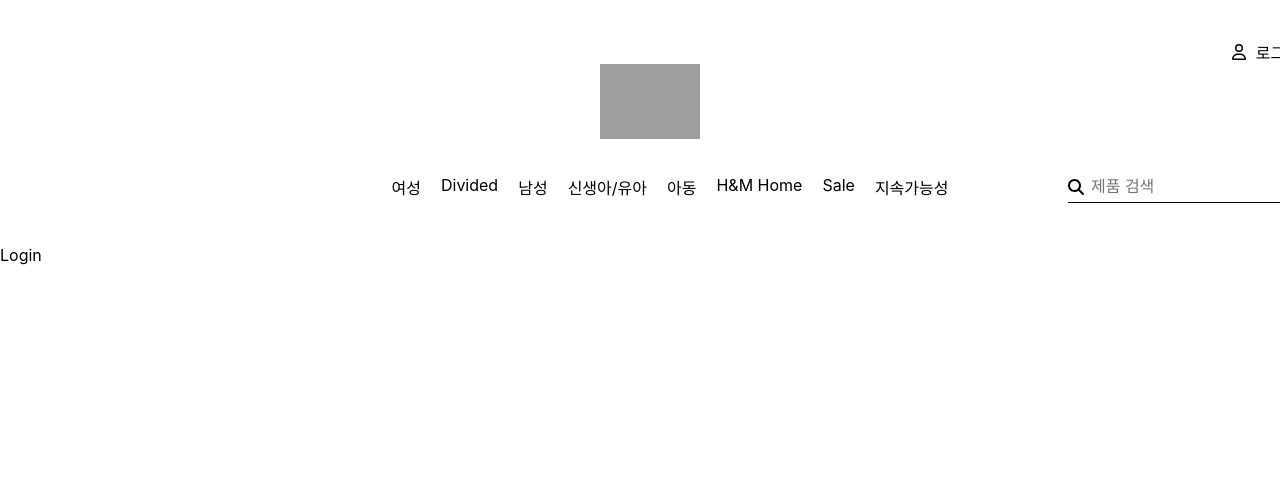
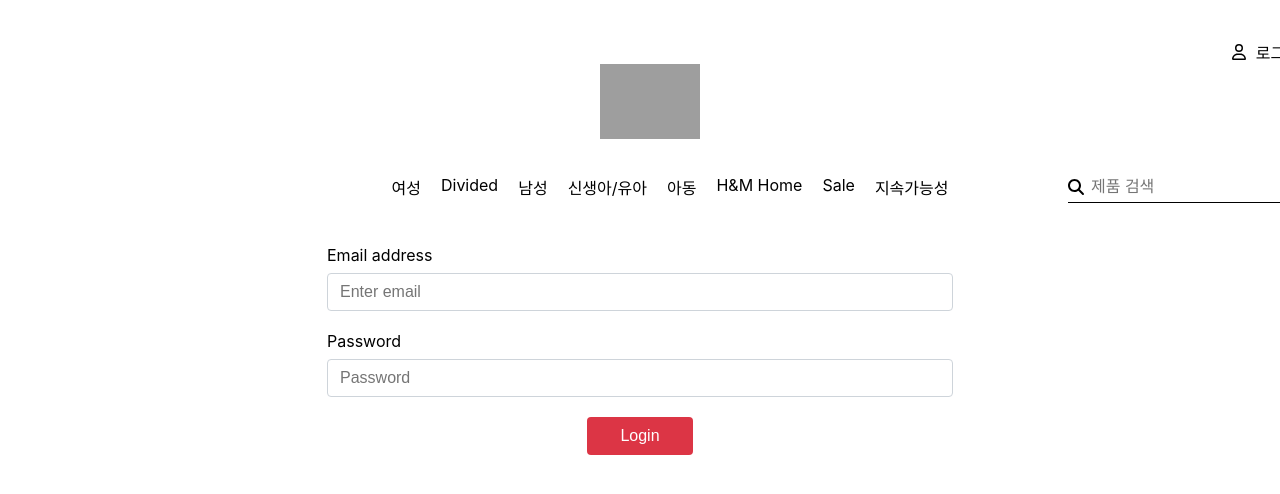
Before and after one commit to Jaeheon-So/simple-shopping-mall, a React (Create React App) app: page /login in a window 1280 px wide. Shown: the top 494 px of the page. Built offline with nearby package versions, Linux system fonts and the light colour scheme; grey boxes are pictures that could not be loaded.

Commit message:
feat: add login, logout function

```diff
--- a/package.json
+++ b/package.json
@@ -10,8 +10,10 @@
     "@testing-library/jest-dom": "^5.16.5",
     "@testing-library/react": "^13.4.0",
     "@testing-library/user-event": "^13.5.0",
+    "bootstrap": "^5.2.3",
     "node-sass": "^7.0.3",
     "react": "^18.2.0",
+    "react-bootstrap": "^2.7.0",
     "react-dom": "^18.2.0",
     "react-router-dom": "^6.6.1",
     "react-scripts": "5.0.1",
--- a/src/App.js
+++ b/src/App.js
@@ -1,18 +1,26 @@
+import { useState } from "react";
 import { Route, Routes } from "react-router-dom";
 import "./App.scss";
+// import 'bootstrap/dist/css/bootstrap.min.css';
 import Header from "./components/Header";
 import Login from "./pages/Login";
+import PrivateRoute from "./pages/PrivateRoute";
 import ProductAll from "./pages/ProductAll";
-import ProductDetail from "./pages/ProductDetail";
+
+// 로그인 기능 보강
+// 상품 디테일 페이지 만들기
 
 function App() {
+  let [auth, setAuth] = useState(
+    localStorage.getItem("login") === "true" ? true : false
+  );
   return (
     <div className="App">
-      <Header />
+      <Header auth={auth} setAuth={setAuth} />
       <Routes>
-        <Route path="/" element={<ProductAll />} />
-        <Route path="/login" element={<Login />} />
-        <Route path="/product/:id" element={<ProductDetail />} />
+        <Route path="/" element={<ProductAll auth={auth} />} />
+        <Route path="/login" element={<Login setAuth={setAuth} />} />
+        <Route path="/product/:id" element={<PrivateRoute auth={auth} />} />
       </Routes>
     </div>
   );
--- a/src/components/Header.js
+++ b/src/components/Header.js
@@ -5,8 +5,18 @@
 import { useNavigate } from "react-router-dom";
 import Navbar from "./Navbar";
 
-const Header = () => {
+const Header = ({ auth, setAuth }) => {
   const navigate = useNavigate();
+
+  const handleLogInOut = () => {
+    if (auth) {
+      if (window.confirm("정말로 로그아웃 하시겠습니까?")) {
+        setAuth(false);
+        localStorage.removeItem("login");
+        navigate("/");
+      }
+    } else navigate("/login");
+  };
 
   const goMainPage = () => {
     navigate("/");
@@ -15,9 +25,9 @@
   return (
     <header>
       <div className="login-wrapper">
-        <div className="login-btn">
+        <div className="login-btn" onClick={handleLogInOut}>
           <FontAwesomeIcon icon={faUser} />
-          <div>로그인</div>
+          <div>{auth ? "로그아웃" : "로그인"}</div>
         </div>
       </div>
       <div className="logo">
--- a/src/pages/Login.js
+++ b/src/pages/Login.js
@@ -1,7 +1,69 @@
-import React from "react";
+import React, { useRef, useState } from "react";
+import Button from "react-bootstrap/Button";
+import Form from "react-bootstrap/Form";
+import { useNavigate } from "react-router-dom";
+import "./Login.scss";
 
-const Login = () => {
-  return <div>Login</div>;
+const Login = ({ setAuth }) => {
+  let navigate = useNavigate();
+  let [loginForm, setLoginForm] = useState({ email: "", password: "" });
+  let emailRef = useRef();
+  let passwordRef = useRef();
+
+  const handleInputValue = (e) => {
+    const { value, name } = e.target;
+    setLoginForm({
+      ...loginForm,
+      [name]: value.trim(),
+    });
+  };
+
+  const handleSubmit = (e) => {
+    e.preventDefault();
+    if (loginForm.email.length === 0) {
+      emailRef.current.focus();
+      return;
+    }
+    if (loginForm.password.length === 0) {
+      passwordRef.current.focus();
+      return;
+    }
+    setAuth(true);
+    localStorage.setItem("login", "true");
+    navigate("/");
+  };
+
+  return (
+    <div className="form-wrapper">
+      <Form onSubmit={(e) => handleSubmit(e)}>
+        <Form.Group className="label" controlId="formBasicEmail">
+          <Form.Label className="title">Email address</Form.Label>
+          <Form.Control
+            type="email"
+            name="email"
+            ref={emailRef}
+            placeholder="Enter email"
+            onChange={(e) => handleInputValue(e)}
+          />
+        </Form.Group>
+        <Form.Group className="label" controlId="formBasicPassword">
+          <Form.Label className="title">Password</Form.Label>
+          <Form.Control
+            type="password"
+            name="password"
+            ref={passwordRef}
+            placeholder="Password"
+            onChange={(e) => handleInputValue(e)}
+          />
+        </Form.Group>
+        <Form.Group className="login" controlId="formBasicPassword">
+          <Button variant="primary" type="submit">
+            Login
+          </Button>
+        </Form.Group>
+      </Form>
+    </div>
+  );
 };
 
 export default Login;
--- /dev/null
+++ b/src/pages/Login.scss
@@ -0,0 +1,49 @@
+.form-wrapper {
+  display: flex;
+  justify-content: center;
+  form {
+    .label {
+      margin-bottom: 20px;
+      .title {
+        margin-bottom: 8px;
+      }
+      input {
+        margin-top: 8px;
+        width: 600px;
+        appearance: none;
+        background-clip: padding-box;
+        background-color: #fff;
+        border: 1px solid #ced4da;
+        border-radius: 0.25rem;
+        color: #212529;
+        display: block;
+        font-size: 1rem;
+        font-weight: 400;
+        line-height: 1.5;
+        padding: 0.375rem 0.75rem;
+        transition: border-color 0.15s ease-in-out, box-shadow 0.15s ease-in-out;
+      }
+    }
+    .login {
+      display: flex;
+      justify-content: center;
+      button {
+        background-color: #dc3545;
+        border-color: #dc3545;
+        color: #fff;
+        border: 1px solid transparent;
+        border-radius: 0.25rem;
+        cursor: pointer;
+        font-size: 1rem;
+        font-weight: 400;
+        line-height: 1.5;
+        // padding: 0.375rem 0.75rem;
+        padding: 0.375rem 2rem;
+        &:hover {
+          background-color: #bb2d3b;
+          border-color: #b02a37;
+        }
+      }
+    }
+  }
+}
--- /dev/null
+++ b/src/pages/PrivateRoute.js
@@ -0,0 +1,9 @@
+import React from "react";
+import { Navigate } from "react-router-dom";
+import ProductDetail from "./ProductDetail";
+
+const PrivateRoute = ({ auth }) => {
+  return auth ? <ProductDetail /> : <Navigate to="/login" />;
+};
+
+export default PrivateRoute;
--- a/src/pages/ProductAll.js
+++ b/src/pages/ProductAll.js
@@ -1,9 +1,11 @@
 import React, { useEffect, useState } from "react";
+import { useNavigate } from "react-router-dom";
 import { useDebounce } from "../hooks/useDebounce";
 import { useQuery } from "../hooks/useQuery";
 import "./ProductAll.scss";
 
-const ProductAll = () => {
+const ProductAll = ({ auth }) => {
+  let navigate = useNavigate();
   let query = useQuery();
   let [products, setProducts] = useState([]);
   const [isLoading, setIsLoading] = useState(true);
@@ -26,6 +28,14 @@
     setIsLoading(false);
   };
 
+  const goDetail = (id) => {
+    if (auth) navigate(`/product/${id}`);
+    else {
+      alert("로그인 해주세요");
+      navigate("/login");
+    }
+  };
+
   useEffect(() => {
     if (searchTerm) getSearchProduct();
     else if (searchTerm === null || searchTerm === "") {
@@ -42,7 +52,11 @@
           <div>찾고자하는 검색어 "{searchTerm}"에 맞는 결과가 없습니다</div>
         ) : (
           products.map((product) => (
-            <div className="product" key={product.id}>
+            <div
+              className="product"
+              key={product.id}
+              onClick={() => goDetail(product.id)}
+            >
               <img
                 src={product.img}
                 alt={product.title}
```
Also changed, not shown: 1 other file (tests, documents, lock files or other folders).
